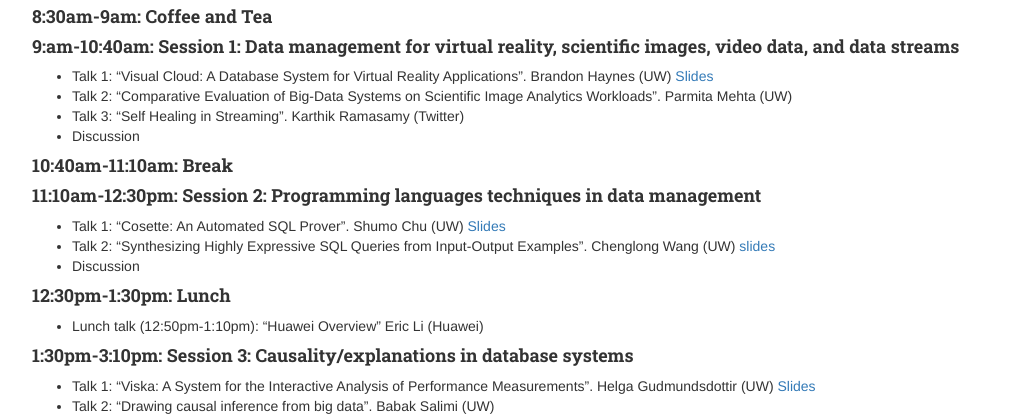
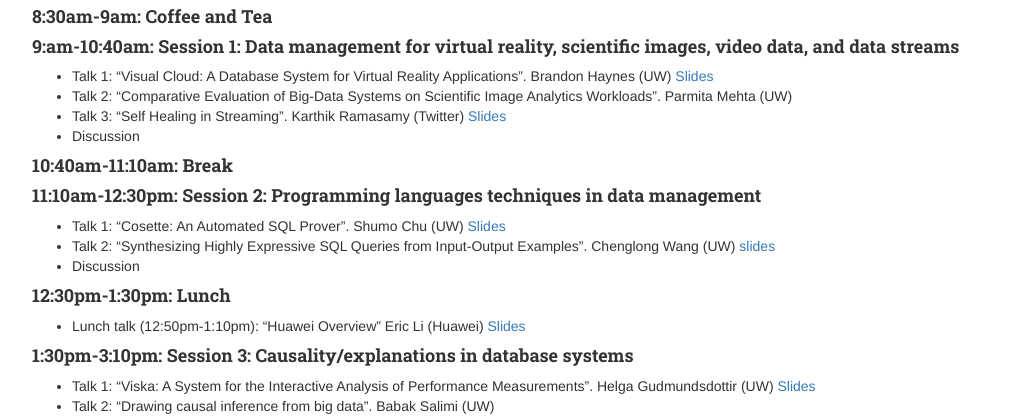
Before and after one commit to uwdb/website, a Jekyll site: the page built from events/database_day/2016/database_day_2016.markdown, in a window 1280 px wide. Shown: the part 407-825 px from the top of the page, without its empty margins (123-1156 px from the left). Built offline with Jekyll 4.4.1, drawn with Linux system fonts in a browser that asks for light colours; nearby versions of some CDN libraries.

Commit message:
move 2016 db day slides to its dir, add industry slides

```diff
--- a/events/database_day/2016/database_day_2016.markdown
+++ b/events/database_day/2016/database_day_2016.markdown
@@ -26,18 +26,18 @@
 #### 9:am-10:40am: Session 1: Data management for virtual reality, scientific images, video data, and data streams
 - Talk 1: "Visual Cloud: A Database System for Virtual Reality Applications". Brandon Haynes	(UW) [Slides](https://drive.google.com/file/d/0B8yKPRGRXCo9NE1fUldGWXBFM1U/view?usp=sharing)
 - Talk 2: "Comparative Evaluation of Big-Data Systems on Scientific Image Analytics Workloads". Parmita Mehta	(UW)
-- Talk 3: "Self Healing in Streaming". Karthik Ramasamy  (Twitter)
+- Talk 3: "Self Healing in Streaming". Karthik Ramasamy  (Twitter) [Slides](slides/self-healing-in-streaming-uw-2016.pdf)
 - Discussion
 
 #### 10:40am-11:10am: Break
 
 #### 11:10am-12:30pm: Session 2: Programming languages techniques in data management
-- Talk 1: "Cosette: An Automated SQL Prover". Shumo Chu (UW) [Slides](https://github.com/uwdb/website/raw/gh-pages/_includes/dbday_16_slides/cosette_DBDay_2016.pdf)
-- Talk 2: "Synthesizing Highly Expressive SQL Queries from Input-Output Examples". Chenglong Wang (UW) [slides](https://github.com/uwdb/website/raw/gh-pages/_includes/dbday_16_slides/DBday-chenglong.pdf)
+- Talk 1: "Cosette: An Automated SQL Prover". Shumo Chu (UW) [Slides](slides/cosette_DBDay_2016.pdf)
+- Talk 2: "Synthesizing Highly Expressive SQL Queries from Input-Output Examples". Chenglong Wang (UW) [slides](slides/DBday-chenglong.pdf)
 - Discussion
 
 #### 12:30pm-1:30pm: Lunch
-- Lunch talk (12:50pm-1:10pm): "Huawei Overview" Eric Li (Huawei)
+- Lunch talk (12:50pm-1:10pm): "Huawei Overview" Eric Li (Huawei) [Slides](slides/2012-12-02UW.pptx)
 
 #### 1:30pm-3:10pm: Session 3: Causality/explanations in database systems
 - Talk 1: "Viska: A System for the Interactive Analysis of Performance Measurements". Helga Gudmundsdottir (UW) [Slides](http://helga.xyz/slides/viska_uwdb2016.pdf)
```
Also changed, not shown: 6 other files.
